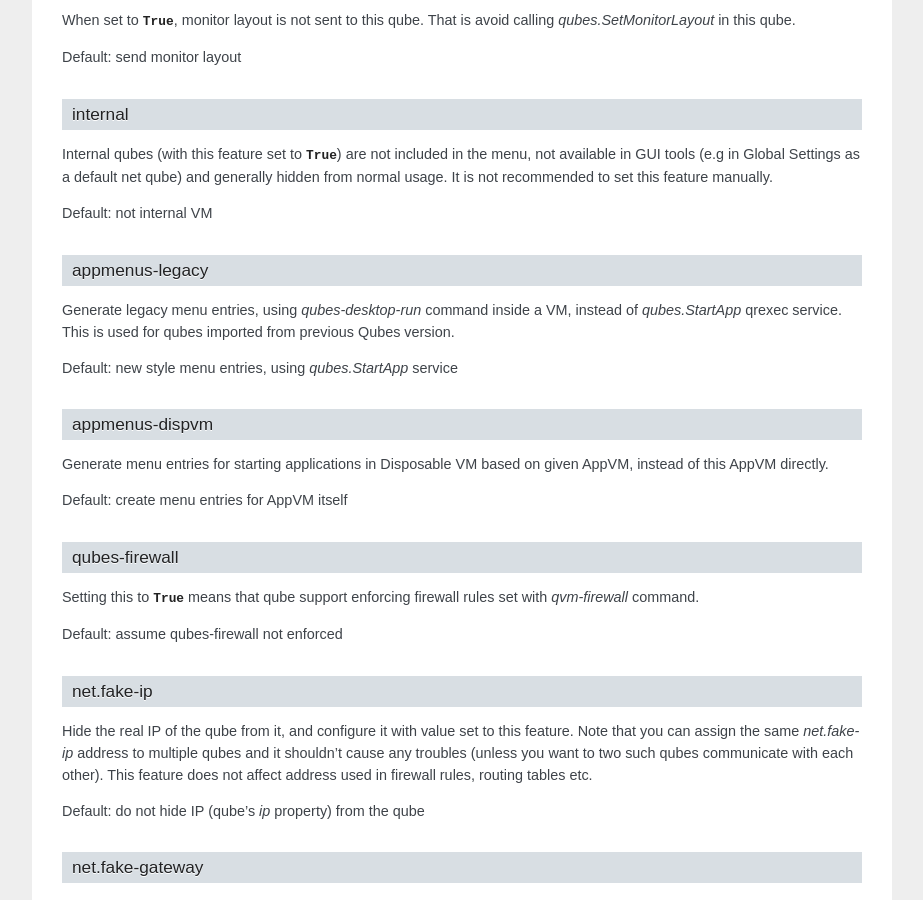
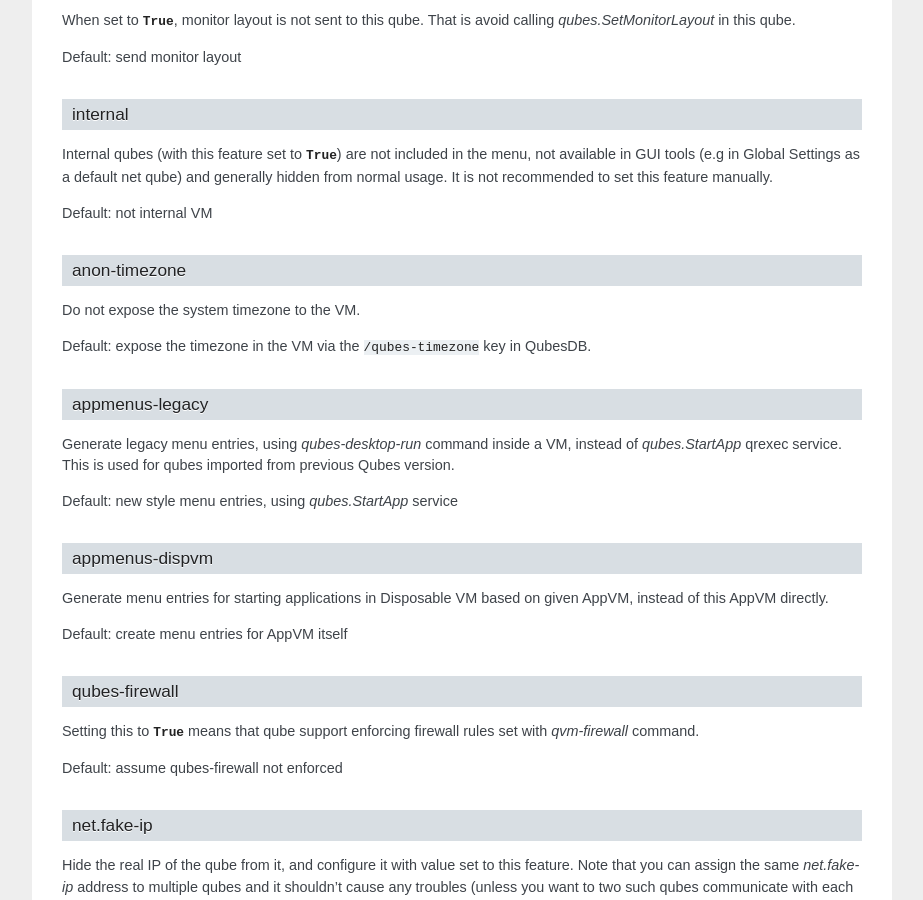
Before and after one commit to QubesOS/qubes-core-admin-client, a Sphinx documentation site: the page built from doc/manpages/qvm-features.rst, in a window 1280 px wide and 900 px high, scrolled down 2066 px. Shown: the whole window, without its empty margins (198-1121 px from the left). Built offline with Sphinx 7.4.7, drawn with Linux system fonts in a browser that asks for light colours; the version number could not be read and is left out.

Commit message:
Document the anon-timezone feature
Part of QubesOS/qubes-issues#8381.  See also
QubesOS/qubes-core-admin#646.

```diff
--- a/doc/manpages/qvm-features.rst
+++ b/doc/manpages/qvm-features.rst
@@ -141,6 +141,14 @@
 feature manually.
 
 Default: not internal VM
+
+anon-timezone
+^^^^^^^^^^^^^
+
+Do not expose the system timezone to the VM.
+
+Default: expose the timezone in the VM via the
+``/qubes-timezone`` key in QubesDB.
 
 appmenus-legacy
 ^^^^^^^^^^^^^^^
```
